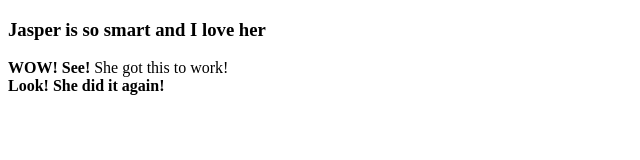
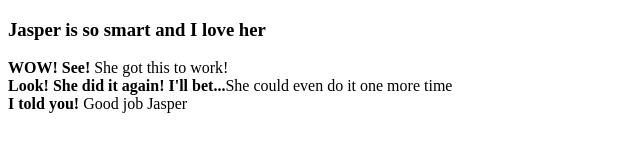
Before and after one commit to jasp404/Alexy, a plain HTML site: page index.html in a window 1280 px wide. Shown: the whole page, without its empty margins (0-640 px from the left). Drawn offline with Linux system fonts and the light colour scheme.

Commit message:
Added features

```diff
--- a/index.html
+++ b/index.html
@@ -9,5 +9,7 @@
   <h3> Jasper is so smart and I love her</h3>
   <strong>WOW! See!</strong> She got this to work!</br>
   <strong>Look! She did it again!</strong>
+  <strong>I'll bet...</strong>She could even do it one more time </br>
+  <strong>I told you!</strong> Good job Jasper </br>
 </body>
 </html>
```
